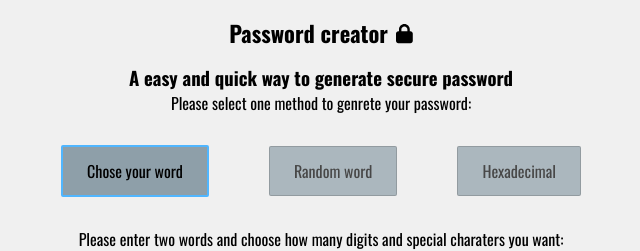
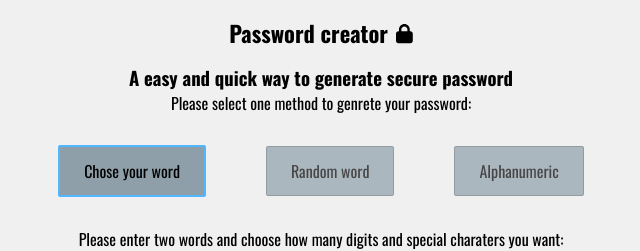
Before and after one commit to LFSchefer/password-creator, a React (Create React App) app: page / in a window 1280 px wide. Shown: the top 251 px of the page, without its empty margins (319-959 px from the left). Built offline with nearby package versions, Linux system fonts and the light colour scheme.

Commit message:
change hexades to alphanum

```diff
--- a/src/App.js
+++ b/src/App.js
@@ -19,7 +19,7 @@ function App() {
   const selectBtn = <div className='select-btn'>
     <div className={select === 1 ? "btn selected" : "btn"} onClick={() => chooseAlgo(1)}>Chose your word</div>
     <div className={select === 2 ? "btn selected" : "btn"} onClick={() => chooseAlgo(2)}>Random word</div>
-    <div className={select === 3 ? "btn selected" : "btn"} onClick={() => chooseAlgo(3)}>Hexadecimal</div>
+    <div className={select === 3 ? "btn selected" : "btn"} onClick={() => chooseAlgo(3)}>Alphanumeric</div>
   </div>
 
   return (
```
Also changed, not shown: 1 other file (tests, documents, lock files or other folders).
